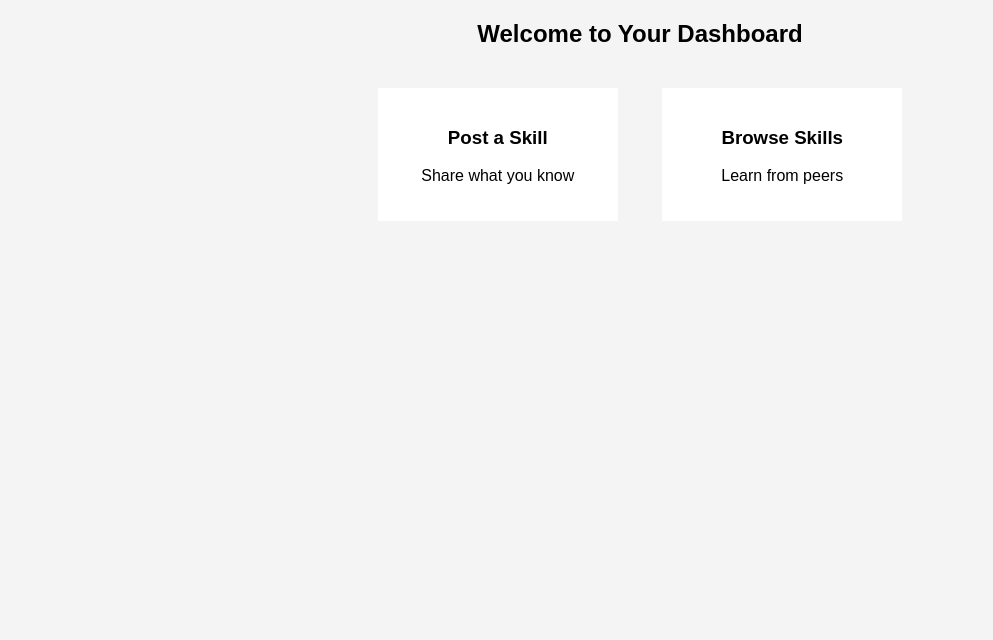
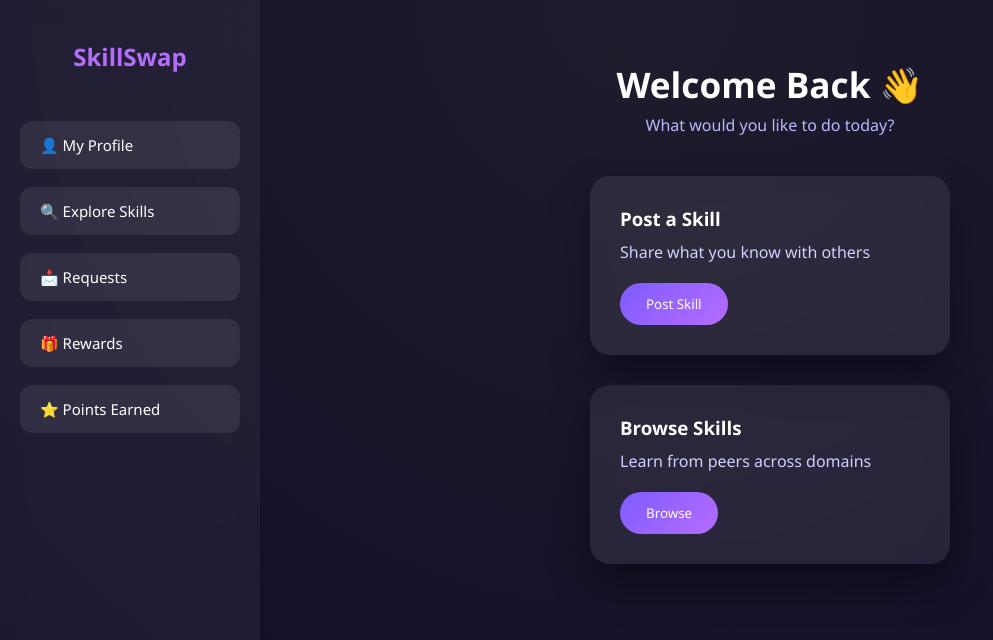
Before and after one commit to Sanya06C/SkillSwap, a plain HTML site: page dashboard.html in a window 1280 px wide. Shown: the whole page, without its empty margins (0-993 px from the left). Drawn offline with Linux system fonts and the light colour scheme.

Commit message:
Redesigned dashboard

```diff
--- a/dashboard.html
+++ b/dashboard.html
@@ -1,24 +1,44 @@
 <!DOCTYPE html>
-<html>
+<html lang="en">
 <head>
-  <title>Dashboard</title>
+  <meta charset="UTF-8">
+  <title>SkillSwap Dashboard</title>
   <link rel="stylesheet" href="style.css">
 </head>
 <body>
 
-  <h2>Welcome to Your Dashboard</h2>
+  <div class="dashboard">
+
+    <!-- LEFT SIDEBAR -->
+    <div class="sidebar">
+      <h2 class="logo">SkillSwap</h2>
+
+      <button class="side-btn">👤 My Profile</button>
+      <button class="side-btn">🔍 Explore Skills</button>
+      <button class="side-btn">📩 Requests</button>
+      <button class="side-btn">🎁 Rewards</button>
+      <button class="side-btn">⭐ Points Earned</button>
+    </div>
+
+    <!-- RIGHT CONTENT -->
+    <div class="main-content">
+      <h2 class="title">Welcome Back 👋</h2>
+      <p class="subtitle">What would you like to do today?</p>
 
       <div class="card">
         <h3>Post a Skill</h3>
-    <p>Share what you know</p>
+        <p>Share what you know with others</p>
+        <button>Post Skill</button>
       </div>
 
       <div class="card">
         <h3>Browse Skills</h3>
-    <p>Learn from peers</p>
+        <p>Learn from peers across domains</p>
+        <button>Browse</button>
+      </div>
     </div>
 
-
+  </div>
 
 </body>
 </html>
--- a/style.css
+++ b/style.css
@@ -1,49 +1,107 @@
-body {
-  font-family: Arial;
-  background: #f4f4f4;
-  text-align: center;
+* {
+  margin: 0;
+  padding: 0;
+  box-sizing: border-box;
+  font-family: 'Segoe UI', sans-serif;
 }
 
-header {
-  background: #4285F4;
+/* Overall */
+body {
+  height: 100vh;
+  background: radial-gradient(circle at top, #1f1c2c, #0f0c29);
   color: white;
-  padding: 50px;
 }
 
-.btn {
-  background: white;
-  color: #4285F4;
-  padding: 10px 20px;
-  text-decoration: none;
-  border-radius: 5px;
+/* Dashboard layout */
+.dashboard {
+  display: flex;
+  height: 100%;
 }
 
-.box {
-  background: white;
-  padding: 30px;
-  width: 300px;
-  margin: 100px auto;
-  border-radius: 10px;
+/* Sidebar */
+.sidebar {
+  width: 260px;
+  background: rgba(255, 255, 255, 0.05);
+  backdrop-filter: blur(12px);
+  padding: 40px 20px;
+  display: flex;
+  flex-direction: column;
+  gap: 18px;
 }
 
-input {
-  width: 90%;
-  padding: 10px;
-  margin: 10px 0;
+.logo {
+  margin-bottom: 30px;
+  text-align: center;
+  color: #b56cff;
 }
 
-button {
-  padding: 10px 20px;
-  background: #4285F4;
+.side-btn {
+  background: rgba(255, 255, 255, 0.08);
+  border: none;
   color: white;
-  border: none;
+  padding: 14px 20px;
+  border-radius: 12px;
+  text-align: left;
   cursor: pointer;
+  transition: 0.3s;
+  font-size: 15px;
 }
 
+.side-btn:hover {
+  background: linear-gradient(135deg, #7f5cff, #b56cff);
+  transform: translateX(6px);
+}
+
+/* Main content */
+.main-content {
+  flex: 1;
+  padding: 60px;
+  display: flex;
+  flex-direction: column;
+  align-items: center;   /* 👈 KEY FIX */
+}
+
+
+.title {
+  font-size: 2.2rem;
+  margin-bottom: 6px;
+}
+
+.subtitle {
+  color: #b8b8ff;
+  margin-bottom: 40px;
+}
+
+/* Cards */
 .card {
-  background: white;
-  padding: 20px;
-  margin: 20px;
-  display: inline-block;
-  width: 200px;
+  background: rgba(255, 255, 255, 0.08);
+  backdrop-filter: blur(10px);
+  border-radius: 20px;
+  padding: 30px;
+  width: 360px;
+  margin-bottom: 30px;
+  box-shadow: 0 20px 40px rgba(0,0,0,0.4);
 }
+
+.card h3 {
+  margin-bottom: 10px;
+}
+
+.card p {
+  color: #d1d1ff;
+  margin-bottom: 20px;
+}
+
+.card button {
+  padding: 12px 26px;
+  border-radius: 30px;
+  border: none;
+  background: linear-gradient(135deg, #7f5cff, #b56cff);
+  color: white;
+  cursor: pointer;
+  transition: 0.3s;
+}
+
+.card button:hover {
+  opacity: 0.9;
+}
```
Lines whose indentation alone changed are shown as unchanged.
